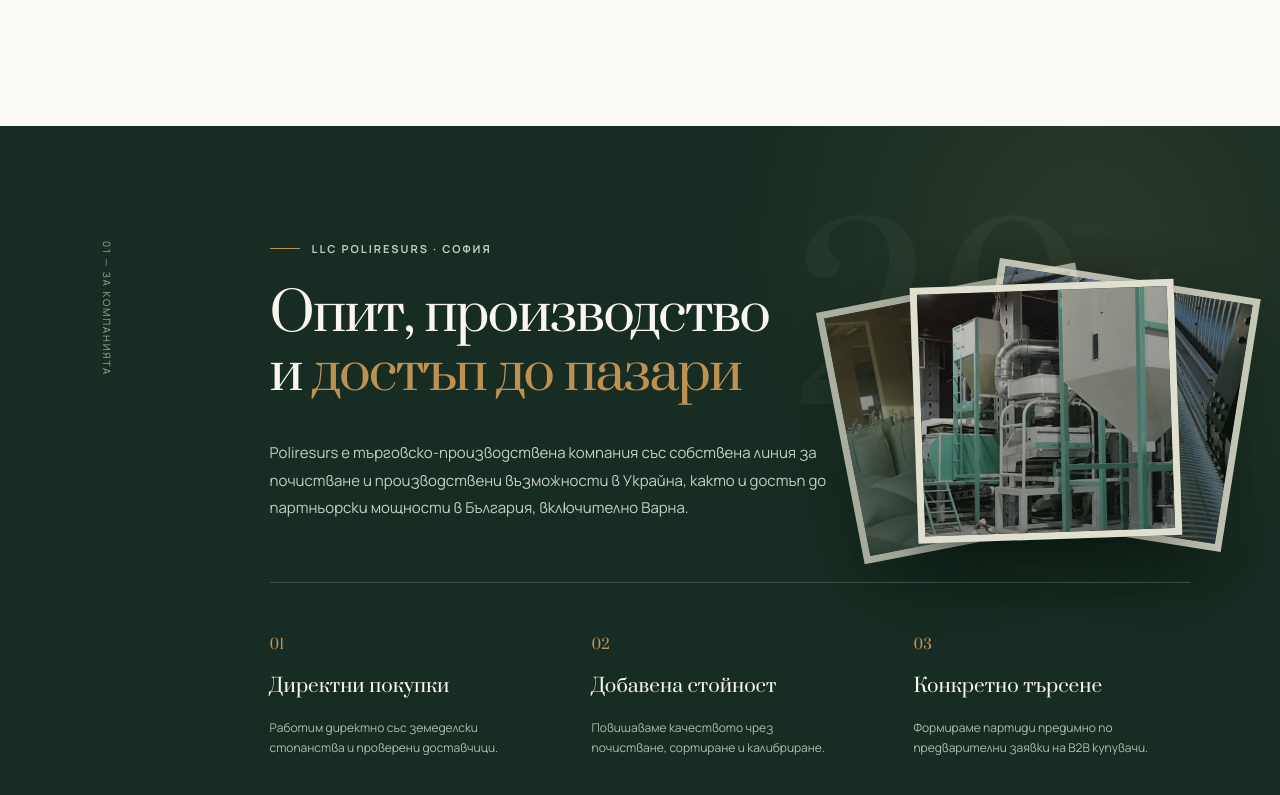
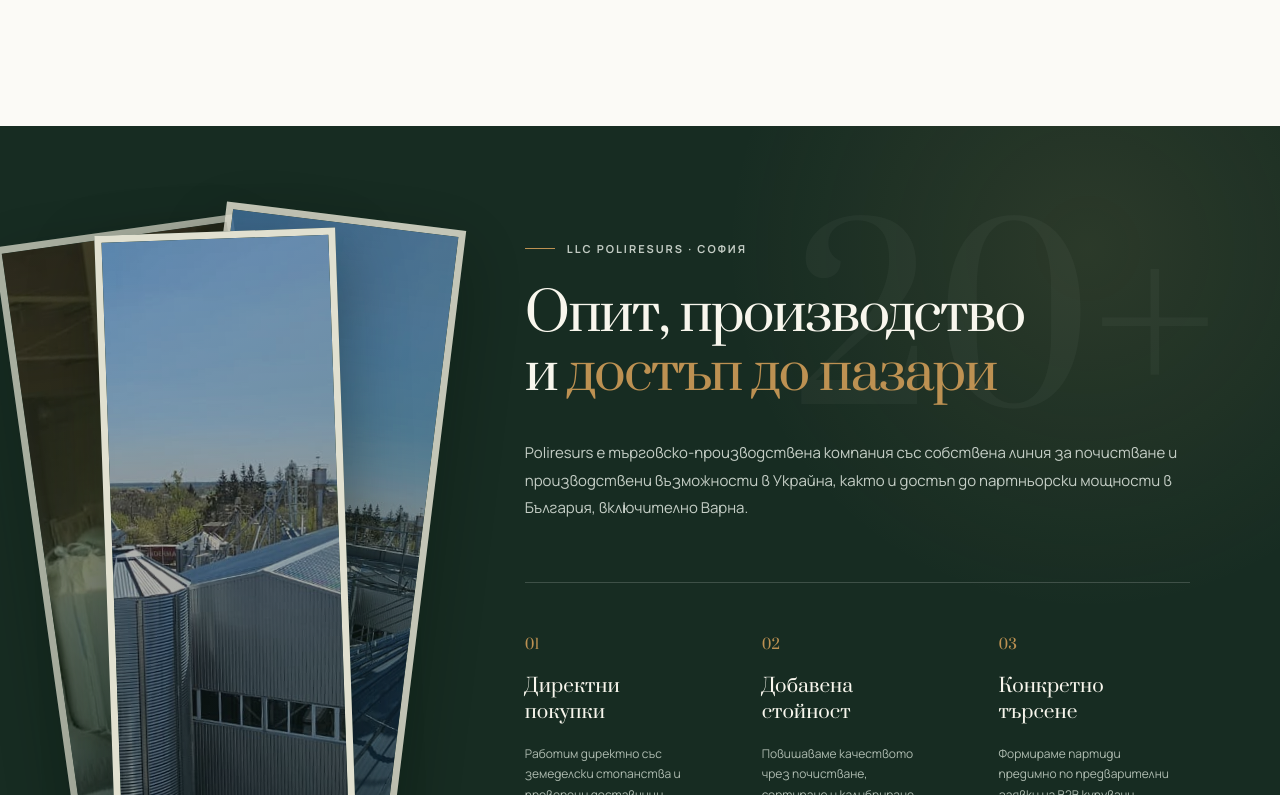
Before and after one commit to Serginho915/poliresurs, a React (Vite) app: page / in a window 1280 px wide. Shown: the part 3985-4780 px from the top of the page. Built offline with nearby package versions, Linux system fonts and the light colour scheme; no server answers.

Commit message:
Reposition production deck and replace duplicate photos

```diff
--- a/src/App.jsx
+++ b/src/App.jsx
@@ -245,10 +245,18 @@
               <img src={asset('warehouse.jpeg')} alt="" loading="lazy" />
             </figure>
             <figure className="production-card production-card-middle">
-              <img src={asset('silos.jpeg')} alt="" loading="lazy" />
+              <img
+                src={asset('WhatsApp Image 2026-08-11 at 12.39.20 (1).jpeg')}
+                alt=""
+                loading="lazy"
+              />
             </figure>
             <figure className="production-card production-card-front">
-              <img src={asset('cleaning-line.jpeg')} alt="" loading="lazy" />
+              <img
+                src={asset('WhatsApp Image 2026-08-11 at 12.39.20 (3).jpeg')}
+                alt=""
+                loading="lazy"
+              />
             </figure>
           </div>
           <div className="about-main">
--- a/src/styles.css
+++ b/src/styles.css
@@ -395,7 +395,8 @@
   background: var(--deep);
   color: #f8f6ed;
   display: grid;
-  grid-template-columns: 180px 1fr;
+  grid-template-columns: minmax(330px, 28vw) 1fr;
+  column-gap: clamp(45px, 6vw, 100px);
   padding: clamp(80px, 9vw, 140px) clamp(24px, 7vw, 110px);
   overflow: hidden;
 }
@@ -422,21 +423,22 @@
 }
 .about-main h2,
 .about-main > p:not(.eyebrow) {
-  max-width: min(760px, 62%);
+  max-width: 800px;
 }
 .production-deck {
   position: absolute;
-  top: clamp(90px, 9vw, 145px);
-  right: clamp(35px, 6vw, 95px);
+  top: 42px;
+  bottom: 42px;
+  left: clamp(58px, 7vw, 112px);
   z-index: 1;
-  width: clamp(260px, 24vw, 390px);
-  height: clamp(245px, 25vw, 390px);
+  width: clamp(265px, 23vw, 390px);
+  height: auto;
   pointer-events: none;
   perspective: 1000px;
 }
 .production-card {
   position: absolute;
-  inset: 10% 7%;
+  inset: 5% 9%;
   margin: 0;
   overflow: hidden;
   border: 7px solid rgba(245, 241, 226, 0.9);
@@ -458,21 +460,21 @@
   background: linear-gradient(145deg, rgba(194, 154, 93, 0.08), rgba(15, 38, 26, 0.3));
 }
 .production-card-back {
-  transform: translate(-22%, 4%) rotate(-11deg);
+  transform: translate(-15%, 3%) rotate(-8deg);
   opacity: 0.72;
 }
 .production-card-middle {
-  transform: translate(16%, 1%) rotate(9deg);
+  transform: translate(14%, 1%) rotate(7deg);
   opacity: 0.86;
 }
 .production-card-front {
   transform: translateY(4%) rotate(-2deg);
 }
 .about:hover .production-card-back {
-  transform: translate(-30%, 1%) rotate(-14deg);
+  transform: translate(-22%, 1%) rotate(-11deg);
 }
 .about:hover .production-card-middle {
-  transform: translate(24%, -1%) rotate(12deg);
+  transform: translate(22%, -1%) rotate(10deg);
 }
 .about:hover .production-card-front {
   transform: translateY(-2%) rotate(0deg);
```
